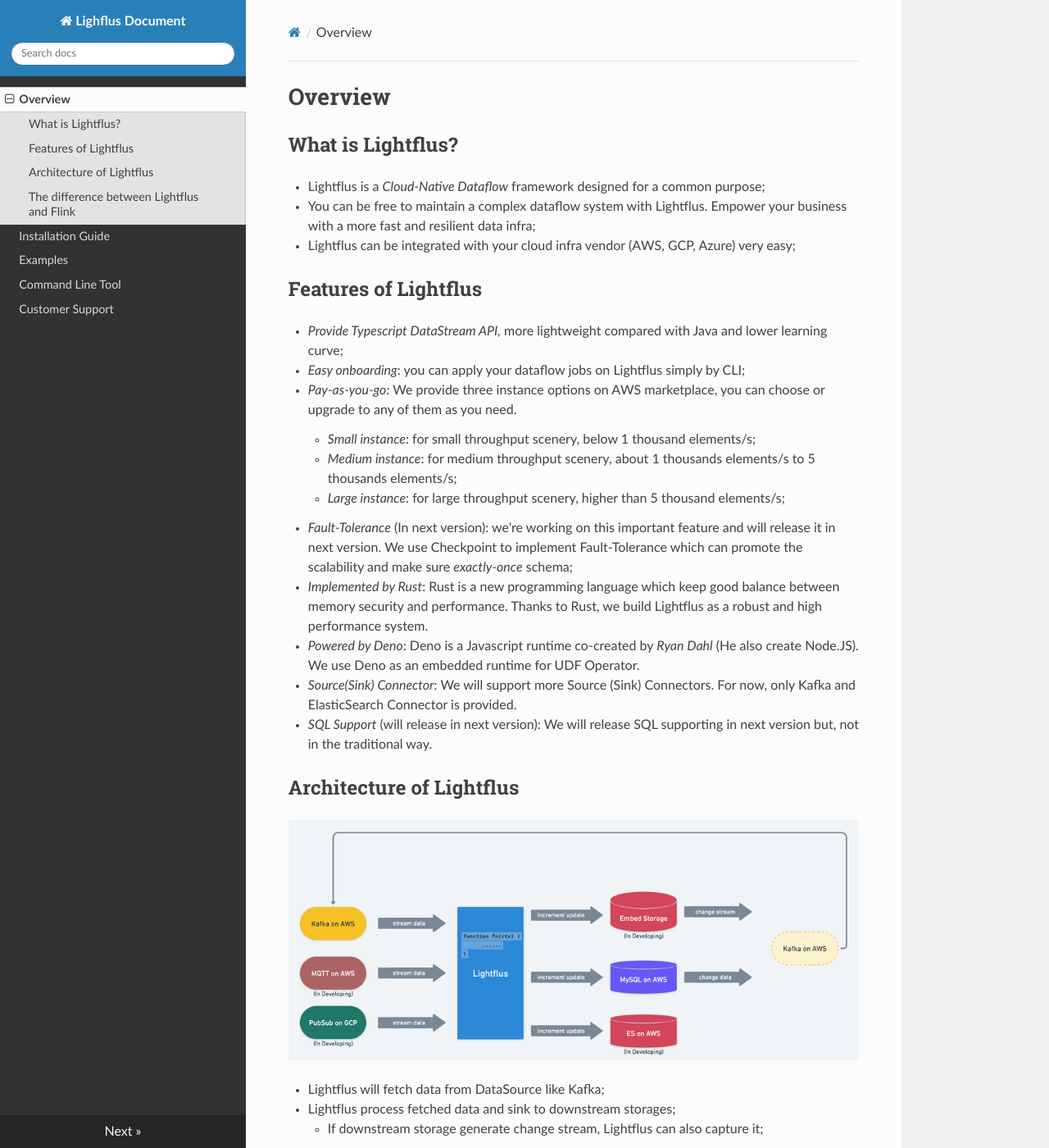
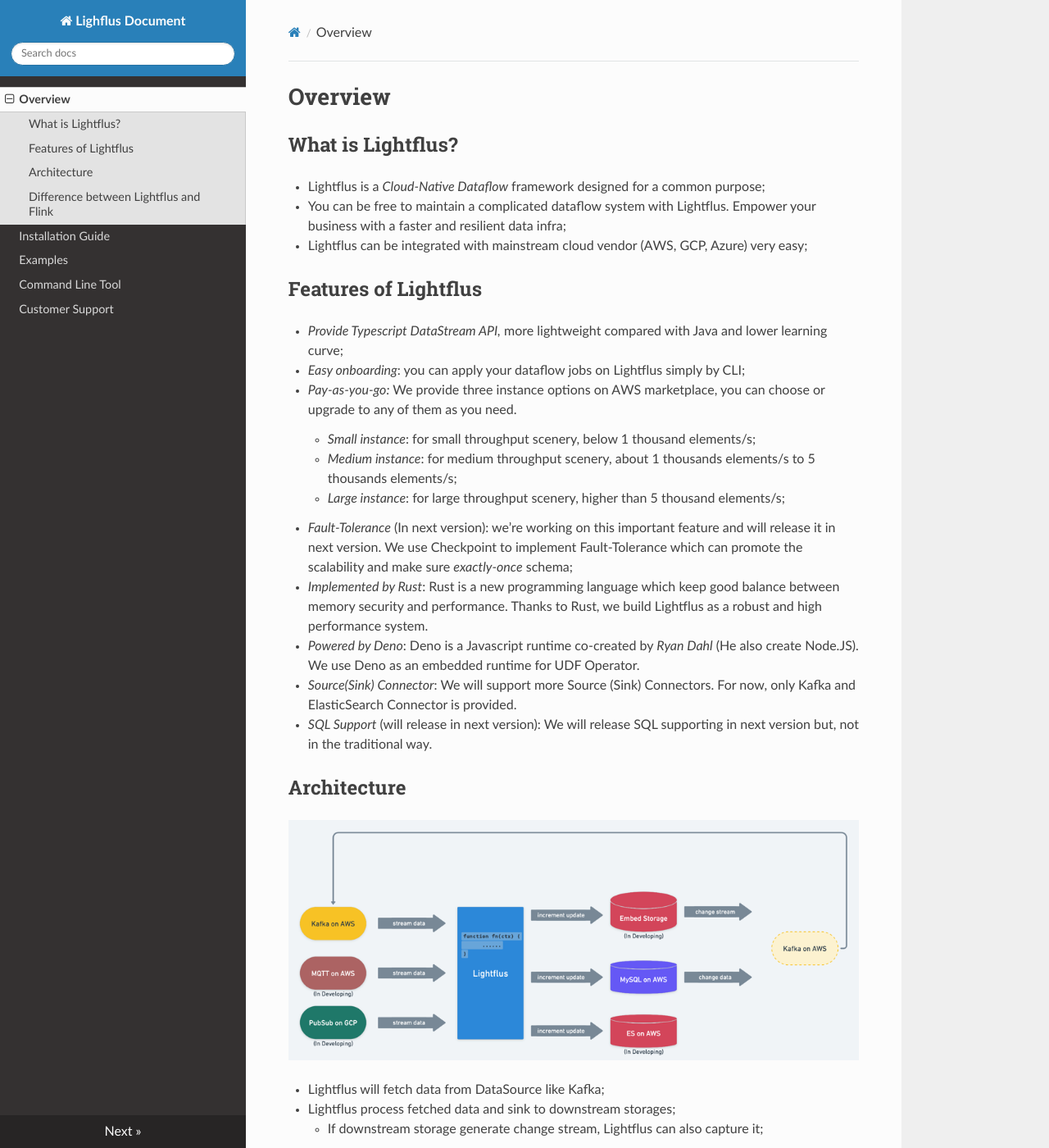
Before and after one commit to JasonThon/lightflus-doc, an MkDocs documentation site: the page built from docs/index.md, in a window 1280 px wide and 1400 px high. Shown: the whole window at 82% size. Built offline with MkDocs 1.6.1, drawn with Linux system fonts in a browser that asks for light colours; nearby versions of some CDN libraries; some of the changed text lies outside the part shown.

Commit message:
modify overview

```diff
--- a/docs/index.md
+++ b/docs/index.md
@@ -3,9 +3,9 @@
 ## What is Lightflus?
 
 - Lightflus is a *Cloud-Native Dataflow* framework designed for a common purpose;
-- You can be free to maintain a complex dataflow system with Lightflus. Empower your business with a more fast and
+- You can be free to maintain a complicated dataflow system with Lightflus. Empower your business with a faster and
   resilient data infra;
-- Lightflus can be integrated with your cloud infra vendor (AWS, GCP, Azure) very easy;
+- Lightflus can be integrated with mainstream cloud vendor (AWS, GCP, Azure) very easy;
 
 ## Features of Lightflus
 
@@ -28,7 +28,7 @@
   traditional
   way.
 
-## Architecture of Lightflus
+## Architecture
 
 ![arch.png](arch.png)
 
@@ -36,7 +36,7 @@
 * Lightflus process fetched data and sink to downstream storages;
     * If downstream storage generate change stream, Lightflus can also capture it;
 
-## The difference between Lightflus and Flink
+## Difference between Lightflus and Flink
 
 1. *Cloud-Native*: Lightflus is born for cloud. It's much more agile than Flink. Your team can manage streaming data and
    integrate with existing infrastructure more efficient;
```
